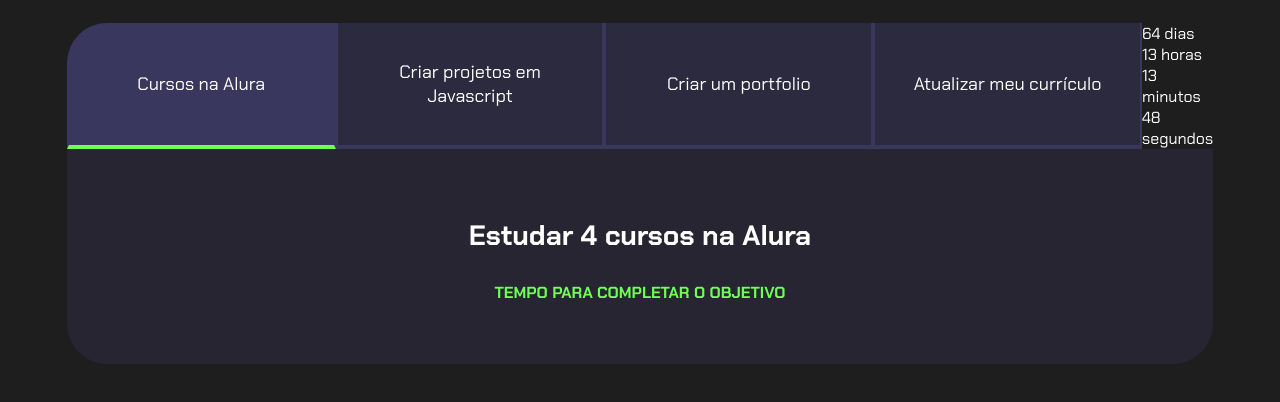
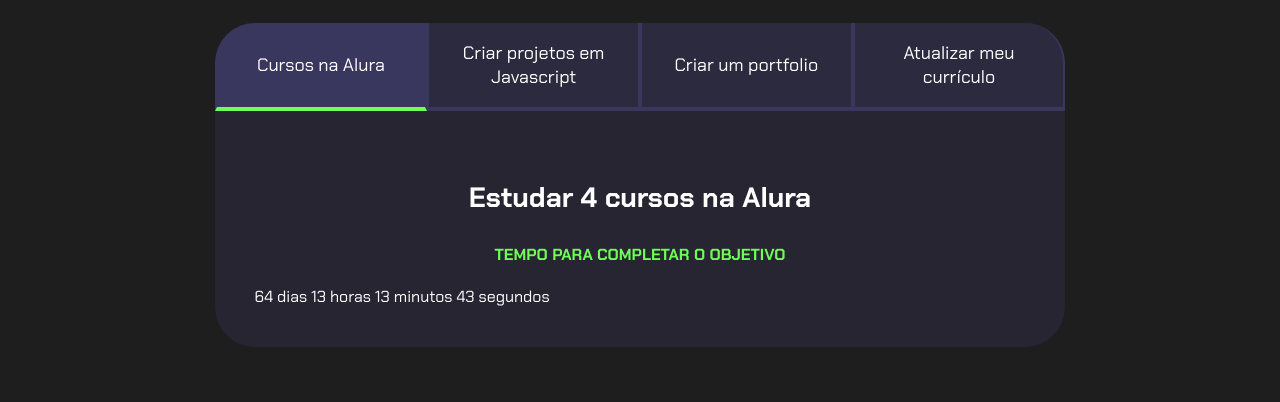
Before and after one commit to ProfXaxa/javascript-projetos-de-vida, a plain HTML site: page index.html in a window 1280 px wide. Shown: the part 80-482 px from the top of the page. Drawn offline with Linux system fonts and the light colour scheme.

Commit message:
setInterval

```diff
--- a/index.html
+++ b/index.html
@@ -16,7 +16,6 @@
                <button class="botao">Criar projetos em Javascript</button>
                <button class="botao">Criar um portfolio</button>
                <button class="botao">Atualizar meu currículo</button>
-               <div class="contador"></div>
             </div>
             <div class="abas-textos">
                 <div class="aba-conteudo ativo">
--- a/main.js
+++ b/main.js
@@ -16,7 +16,11 @@
 
 const contadores = document.querySelectorAll(".contador");
 const tempoObjetivo1 = new Date("2025-10-05T00:00:00");
+const tempoObjetivo2 = new Date("2025-12-05T00:00:00");
+const tempoObjetivo3 = new Date("2025-12-20T00:00:00");
+const tempoObjetivo4 = new Date("2026-02-05T00:00:00");
 
+const tempos = [tempoObjetivo1, tempoObjetivo2, tempoObjetivo3, tempoObjetivo4];
 
 contadores[0].textContent = calculaTempo(tempoObjetivo1);
 
@@ -32,5 +36,21 @@
     minutos %= 60;
     horas %= 24;
 
-    return dias + " dias " + horas + " horas " + minutos + " minutos " + segundos + " segundos";
+    if (tempoFinal > 0 ){
+        return dias + " dias " + horas + " horas " + minutos + " minutos " + segundos + " segundos";
+    }else{
+        return "Prazo Finalizado";
+    }
 }
+
+function atualizaCronometro(){
+    for (let i = 0; i < contadores.length; i++){
+        contadores[i].textContent = calculaTempo(tempos[i]);
+    }
+}
+
+function comecaCronometro(){
+    atualizaCronometro();
+    setInterval(atualizaCronometro, 1000);
+}
+comecaCronometro();
```
